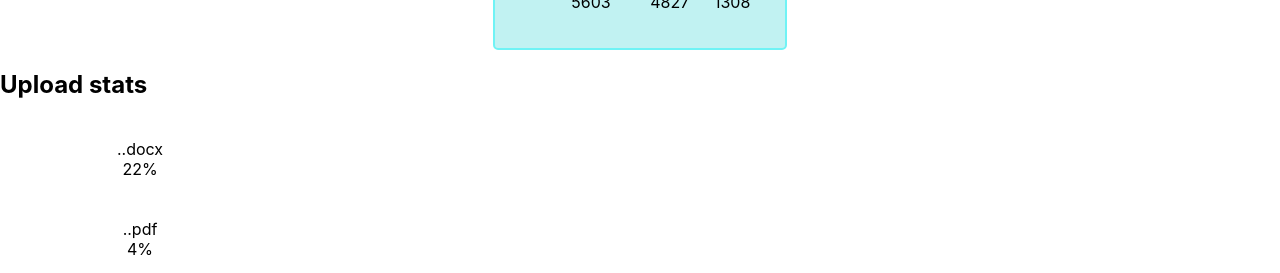
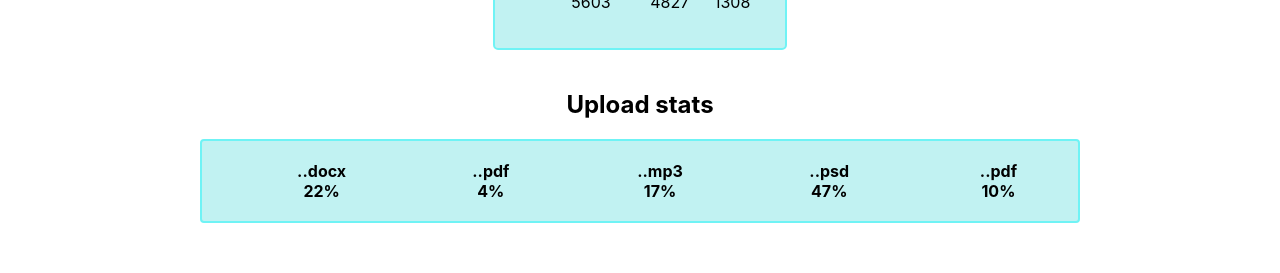
Before and after one commit to Lena-Kharchenko/goit-react-hw-01-components, a React (Create React App) app: page / in a window 1280 px wide. Shown: the part 406-679 px from the top of the page. Built offline with nearby package versions, Linux system fonts and the light colour scheme.

Commit message:
update statistics

```diff
--- a/src/components/statistics/statistics.jsx
+++ b/src/components/statistics/statistics.jsx
@@ -1,13 +1,14 @@
 import PropTypes from 'prop-types';
 import StatisticList from '../statisticList/statisticList';
+import css from '../statistics/statistics.module.css';
 
 export default function Statistics(props) {
   const { title, stats } = props;
 
   return (
-    <section class="statistics">
-      {title && <h2 class="title">{title}</h2>}
-      <ul class="stat_list">
+    <section className={css.statistics}>
+      {title && <h2 className={css.title}>{title}</h2>}
+      <ul className={css.stat_list}>
         {stats.map(({ label, percentage, id }) => (
           <StatisticList key={id} label={label} percentage={percentage} />
         ))}
--- /dev/null
+++ b/src/components/statistics/statistics.module.css
@@ -0,0 +1,24 @@
+.statistics {
+  text-align: center;
+  margin-top: 40px;
+}
+
+.stat_list {
+  display: flex;
+  justify-content: center;
+  list-style: none;
+  font-weight: bolder;
+  margin-left: 200px;
+  margin-right: 200px;
+  gap: 10px;
+  border: 2px solid rgb(111, 243, 245);
+  background-color: rgb(193, 242, 242);
+  border-radius: 4px;
+}
+
+/* .stat_list:hover,
+.stat_list:focus {
+  box-shadow: rgba(168, 168, 207, 0.25) 0px 50px 100px -20px,
+    rgba(0, 0, 0, 0.3) 0px 30px 60px -30px,
+    rgba(10, 37, 64, 0.35) 0px -2px 6px 0px inset;
+} */
```
